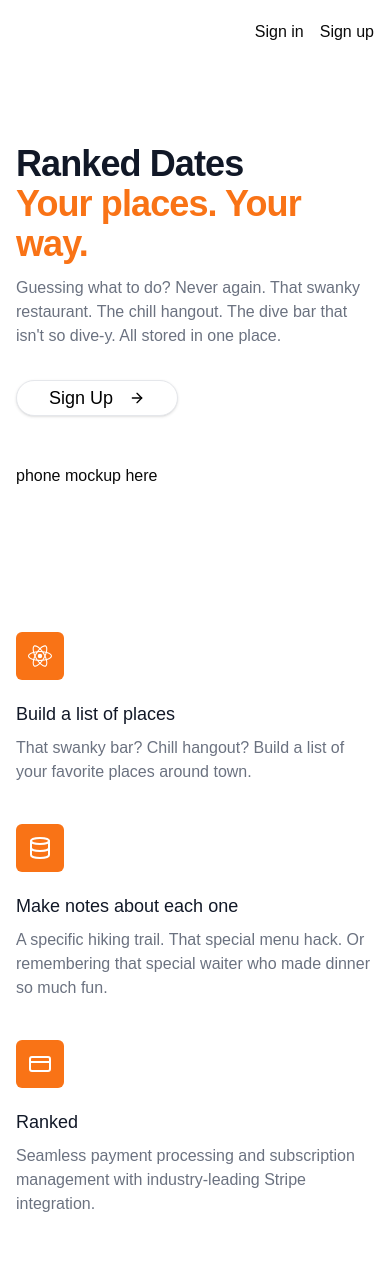
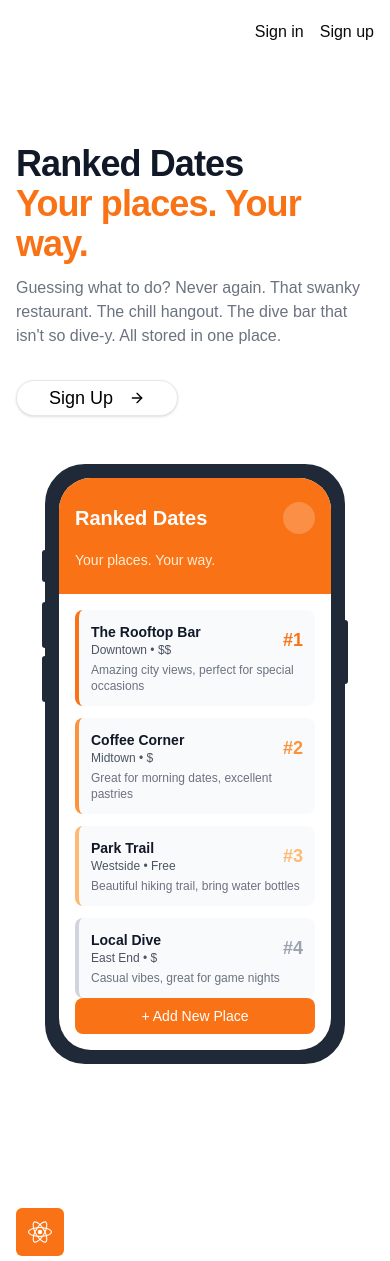
Before and after one commit to meddlin/ranked-dates, a Next.js app: page / in a window 390 px wide. Shown: the top 1261 px of the page. Built offline with nearby package versions, Linux system fonts and the light colour scheme; no server answers.

Commit message:
phone mockup on landing page

```diff
--- a/src/app/page.tsx
+++ b/src/app/page.tsx
@@ -71,8 +71,214 @@ export default function Home() {
               className="mt-12 relative sm:max-w-lg sm:mx-auto lg:mt-0 lg:max-w-none lg:mx-0 lg:col-span-6 lg:flex lg:items-center"
               data-oid="4vbghh6"
             >
-              {/* <Terminal /> */}
-              <span data-oid="gdmheil">phone mockup here</span>
+              <div
+                className="relative mx-auto border-gray-800 dark:border-gray-800 bg-gray-800 border-[14px] rounded-[2.5rem] h-[600px] w-[300px]"
+                data-oid="-rh5bqj"
+              >
+                <div
+                  className="h-[32px] w-[3px] bg-gray-800 dark:bg-gray-800 absolute -start-[17px] top-[72px] rounded-s-lg"
+                  data-oid="h0b:515"
+                ></div>
+                <div
+                  className="h-[46px] w-[3px] bg-gray-800 dark:bg-gray-800 absolute -start-[17px] top-[124px] rounded-s-lg"
+                  data-oid="m-5q70d"
+                ></div>
+                <div
+                  className="h-[46px] w-[3px] bg-gray-800 dark:bg-gray-800 absolute -start-[17px] top-[178px] rounded-s-lg"
+                  data-oid="ra5gm7d"
+                ></div>
+                <div
+                  className="h-[64px] w-[3px] bg-gray-800 dark:bg-gray-800 absolute -end-[17px] top-[142px] rounded-e-lg"
+                  data-oid="sx1fb4e"
+                ></div>
+                <div
+                  className="rounded-[2rem] overflow-hidden w-[272px] h-[572px] bg-white dark:bg-gray-800"
+                  data-oid="wmjde05"
+                >
+                  <div
+                    className="bg-orange-500 px-4 py-6 text-white"
+                    data-oid="6v3sivo"
+                  >
+                    <div
+                      className="flex items-center justify-between mb-4"
+                      data-oid="jpcdswv"
+                    >
+                      <h1 className="text-xl font-bold" data-oid="i3nvl_m">
+                        Ranked Dates
+                      </h1>
+                      <div
+                        className="w-8 h-8 bg-white/20 rounded-full"
+                        data-oid="bpetapr"
+                      ></div>
+                    </div>
+                    <p className="text-orange-100 text-sm" data-oid="igpn.gh">
+                      Your places. Your way.
+                    </p>
+                  </div>
+
+                  <div className="p-4 space-y-3" data-oid="wvrju4c">
+                    <div
+                      className="bg-gray-50 rounded-lg p-3 border-l-4 border-orange-500"
+                      data-oid="m76f3:6"
+                    >
+                      <div
+                        className="flex items-center justify-between"
+                        data-oid="xb5dqrf"
+                      >
+                        <div data-oid="yv6j1rt">
+                          <h3
+                            className="font-semibold text-gray-900 text-sm"
+                            data-oid="i2-lnph"
+                          >
+                            The Rooftop Bar
+                          </h3>
+                          <p
+                            className="text-gray-600 text-xs"
+                            data-oid="_clpwkk"
+                          >
+                            Downtown • $$
+                          </p>
+                        </div>
+                        <div
+                          className="text-orange-500 font-bold text-lg"
+                          data-oid="m6xj:3u"
+                        >
+                          #1
+                        </div>
+                      </div>
+                      <p
+                        className="text-gray-500 text-xs mt-1"
+                        data-oid="jonajyq"
+                      >
+                        Amazing city views, perfect for special occasions
+                      </p>
+                    </div>
+
+                    <div
+                      className="bg-gray-50 rounded-lg p-3 border-l-4 border-orange-400"
+                      data-oid="3twjwjt"
+                    >
+                      <div
+                        className="flex items-center justify-between"
+                        data-oid=":8jatdy"
+                      >
+                        <div data-oid="z8qutgq">
+                          <h3
+                            className="font-semibold text-gray-900 text-sm"
+                            data-oid="suozzjl"
+                          >
+                            Coffee Corner
+                          </h3>
+                          <p
+                            className="text-gray-600 text-xs"
+                            data-oid="88l7qbt"
+                          >
+                            Midtown • $
+                          </p>
+                        </div>
+                        <div
+                          className="text-orange-400 font-bold text-lg"
+                          data-oid="uz5z4uv"
+                        >
+                          #2
+                        </div>
+                      </div>
+                      <p
+                        className="text-gray-500 text-xs mt-1"
+                        data-oid="x9xc_-0"
+                      >
+                        Great for morning dates, excellent pastries
+                      </p>
+                    </div>
+
+                    <div
+                      className="bg-gray-50 rounded-lg p-3 border-l-4 border-orange-300"
+                      data-oid="cs52wrj"
+                    >
+                      <div
+                        className="flex items-center justify-between"
+                        data-oid="ceftu.s"
+                      >
+                        <div data-oid="y:b3j08">
+                          <h3
+                            className="font-semibold text-gray-900 text-sm"
+                            data-oid="_dpbiio"
+                          >
+                            Park Trail
+                          </h3>
+                          <p
+                            className="text-gray-600 text-xs"
+                            data-oid="mpqs00a"
+                          >
+                            Westside • Free
+                          </p>
+                        </div>
+                        <div
+                          className="text-orange-300 font-bold text-lg"
+                          data-oid="hxe:wix"
+                        >
+                          #3
+                        </div>
+                      </div>
+                      <p
+                        className="text-gray-500 text-xs mt-1"
+                        data-oid="pktobe_"
+                      >
+                        Beautiful hiking trail, bring water bottles
+                      </p>
+                    </div>
+
+                    <div
+                      className="bg-gray-50 rounded-lg p-3 border-l-4 border-gray-300"
+                      data-oid="jzsnf9o"
+                    >
+                      <div
+                        className="flex items-center justify-between"
+                        data-oid="ypysl8p"
+                      >
+                        <div data-oid="m5dtpj:">
+                          <h3
+                            className="font-semibold text-gray-900 text-sm"
+                            data-oid="kqlm08-"
+                          >
+                            Local Dive
+                          </h3>
+                          <p
+                            className="text-gray-600 text-xs"
+                            data-oid="kppxxs5"
+                          >
+                            East End • $
+                          </p>
+                        </div>
+                        <div
+                          className="text-gray-400 font-bold text-lg"
+                          data-oid="7760:vn"
+                        >
+                          #4
+                        </div>
+                      </div>
+                      <p
+                        className="text-gray-500 text-xs mt-1"
+                        data-oid="6tq1zun"
+                      >
+                        Casual vibes, great for game nights
+                      </p>
+                    </div>
+                  </div>
+
+                  <div
+                    className="absolute bottom-4 left-4 right-4"
+                    data-oid="j.8v6z_"
+                  >
+                    <button
+                      className="w-full bg-orange-500 text-white py-2 rounded-lg text-sm font-medium"
+                      data-oid=".-hj4ja"
+                    >
+                      + Add New Place
+                    </button>
+                  </div>
+                </div>
+              </div>
             </div>
           </div>
         </div>
```
